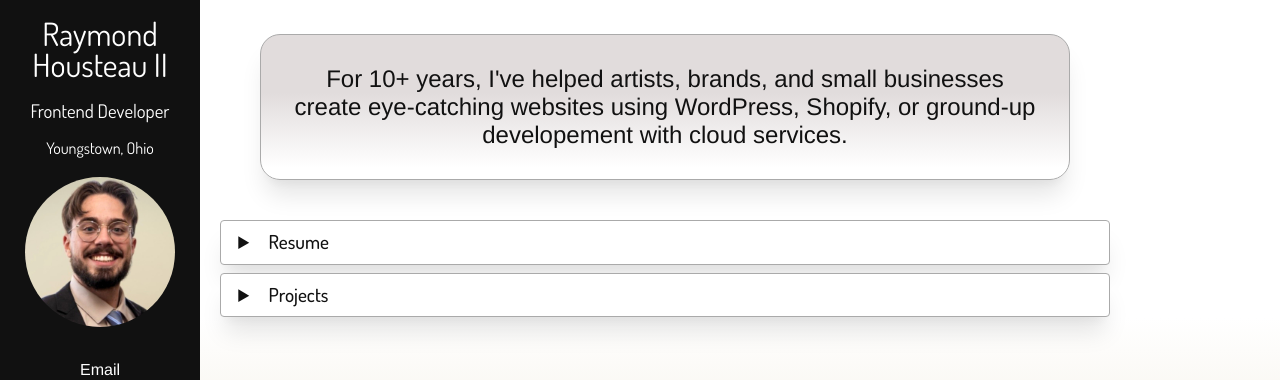
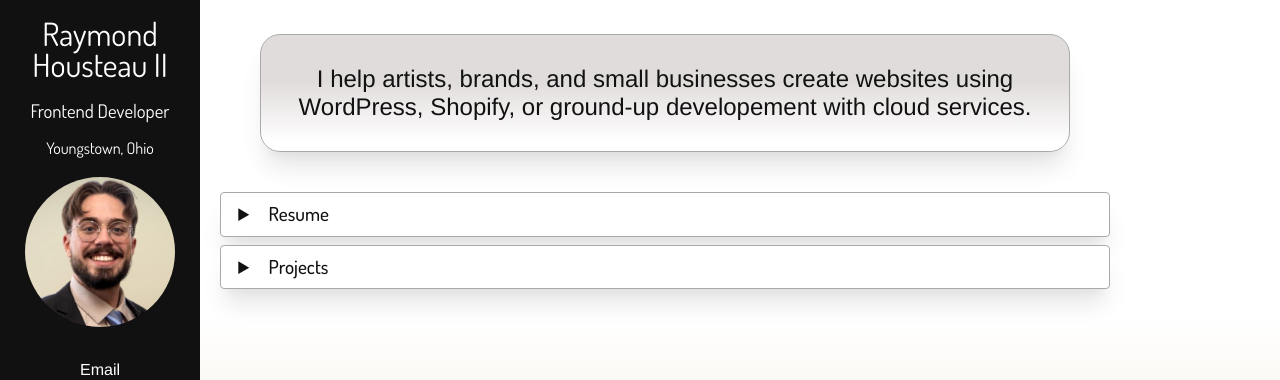
Before and after one commit to RaymondFH/RaymondFH.github.io, a plain HTML site: page index.html in a window 1280 px wide. Shown: the part 802-1182 px from the top of the page. Drawn offline with Linux system fonts and the light colour scheme.

Commit message:
text edits

```diff
--- a/index.html
+++ b/index.html
@@ -56,7 +56,7 @@
 
 
 <!-- resume -->
-<div class="about">For 10+ years, I've helped artists, brands, and small businesses create eye-catching websites using WordPress, Shopify, or ground-up developement with cloud services.</div>
+<div class="about">I help artists, brands, and small businesses create websites using WordPress, Shopify, or ground-up developement with cloud services.</div>
 
   <details class="resume">
   <summary>Resume</summary>
--- a/styles.css
+++ b/styles.css
@@ -29,6 +29,7 @@
     font-weight: 400;
     font-size: x-large;
     text-align: center;
+    color: #111;
   }
 
 
```
